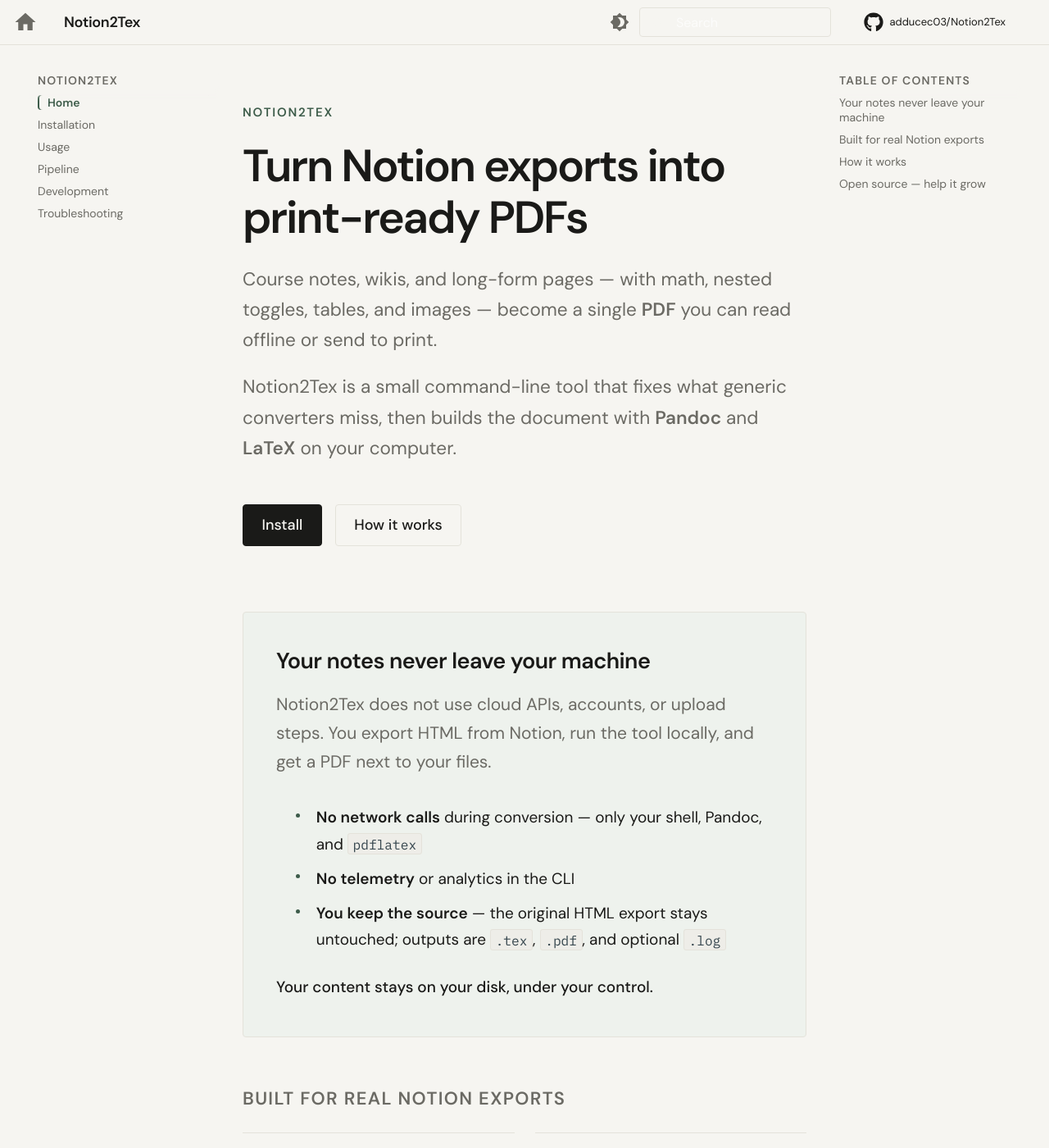
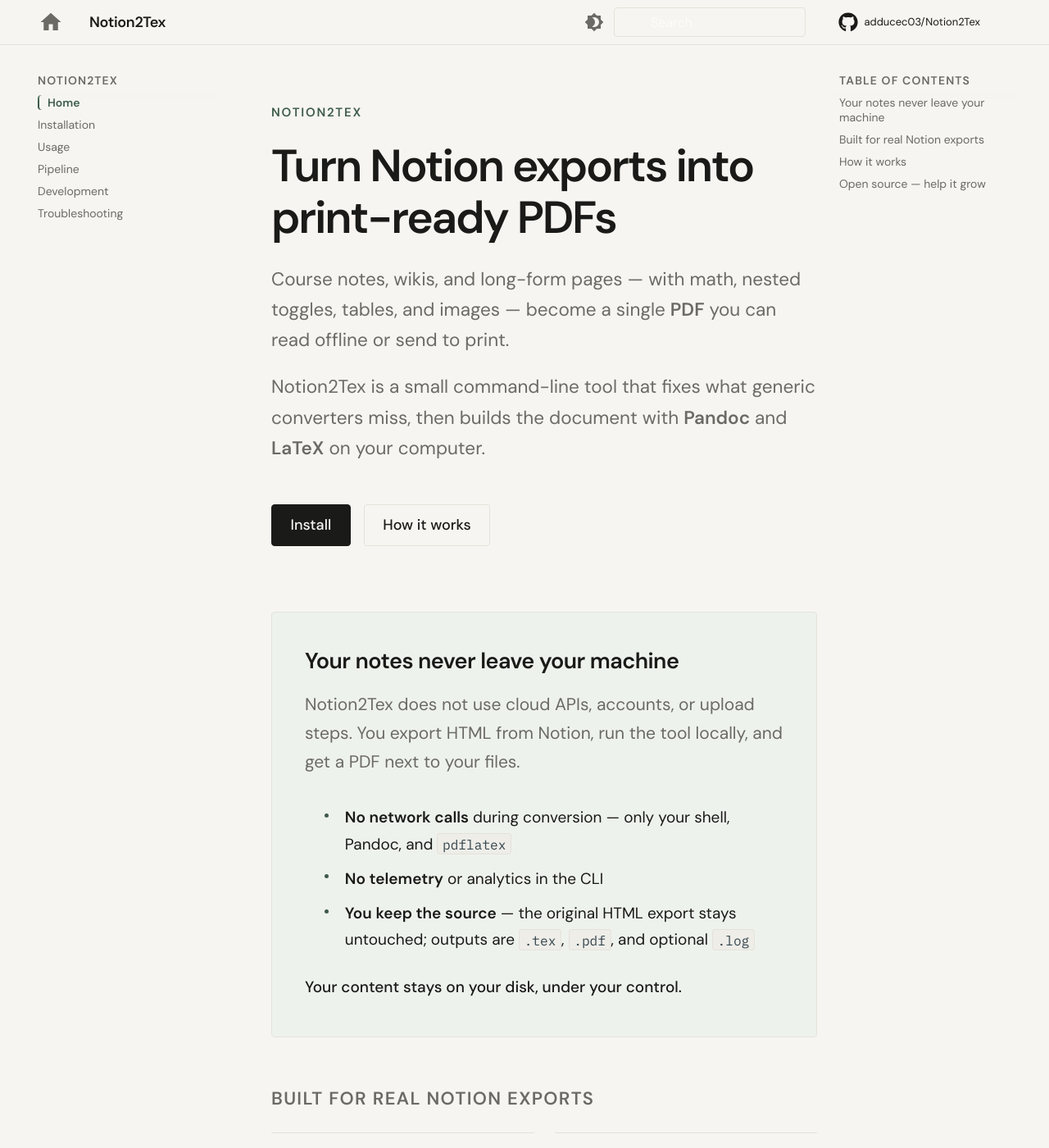
Before and after one commit to adducec03/Notion2Tex, an MkDocs documentation site: the page built from docs/index.md, in a window 1280 px wide and 1400 px high. Shown: the whole window at 82% size. Built offline with MkDocs 1.6.1 and Material for MkDocs 9.7.7, drawn with Linux system fonts in a browser that asks for light colours; comment, search, counter and statistics services are not loaded.

Commit message:
update website responsive design (dx/sx margin)

```diff
--- a/docs/stylesheets/extra.css
+++ b/docs/stylesheets/extra.css
@@ -12,6 +12,7 @@
   --n2t-accent: #3d5c4a;
   --n2t-accent-soft: #e8efe9;
   --n2t-radius: 4px;
+  --n2t-gutter: clamp(1rem, 4vw, 1.75rem);
   --md-text-font: var(--n2t-font);
   --md-code-font: var(--n2t-mono);
 }
@@ -65,6 +66,8 @@
 
 .md-header__inner {
   max-width: 72rem;
+  padding-inline: var(--n2t-gutter);
+  box-sizing: border-box;
 }
 
 .md-header__title {
@@ -145,8 +148,10 @@
 
 .md-content__inner {
   max-width: 42rem;
-  margin: 0 auto;
-  padding-bottom: 3rem;
+  width: 100%;
+  margin-inline: auto;
+  padding: 0.6rem var(--n2t-gutter) 3rem;
+  box-sizing: border-box;
 }
 
 .md-typeset {
@@ -565,11 +570,31 @@
   text-decoration: underline;
 }
 
+/* Narrow viewports — align tab bar with content gutters */
+@media screen and (max-width: 76.234375em) {
+  .md-tabs .md-grid {
+    padding-inline: var(--n2t-gutter);
+    box-sizing: border-box;
+  }
+}
+
+@media screen and (max-width: 44.984375em) {
+  .md-content__inner > pre {
+    margin-inline: calc(-1 * var(--n2t-gutter));
+  }
+}
+
 /* Footer */
 .md-footer {
   background: var(--md-default-bg-color);
   border-top: 1px solid var(--n2t-line);
   color: var(--n2t-muted);
+}
+
+.md-footer__inner,
+.md-footer-meta__inner {
+  padding-inline: var(--n2t-gutter);
+  box-sizing: border-box;
 }
 
 .md-footer-meta {
```
